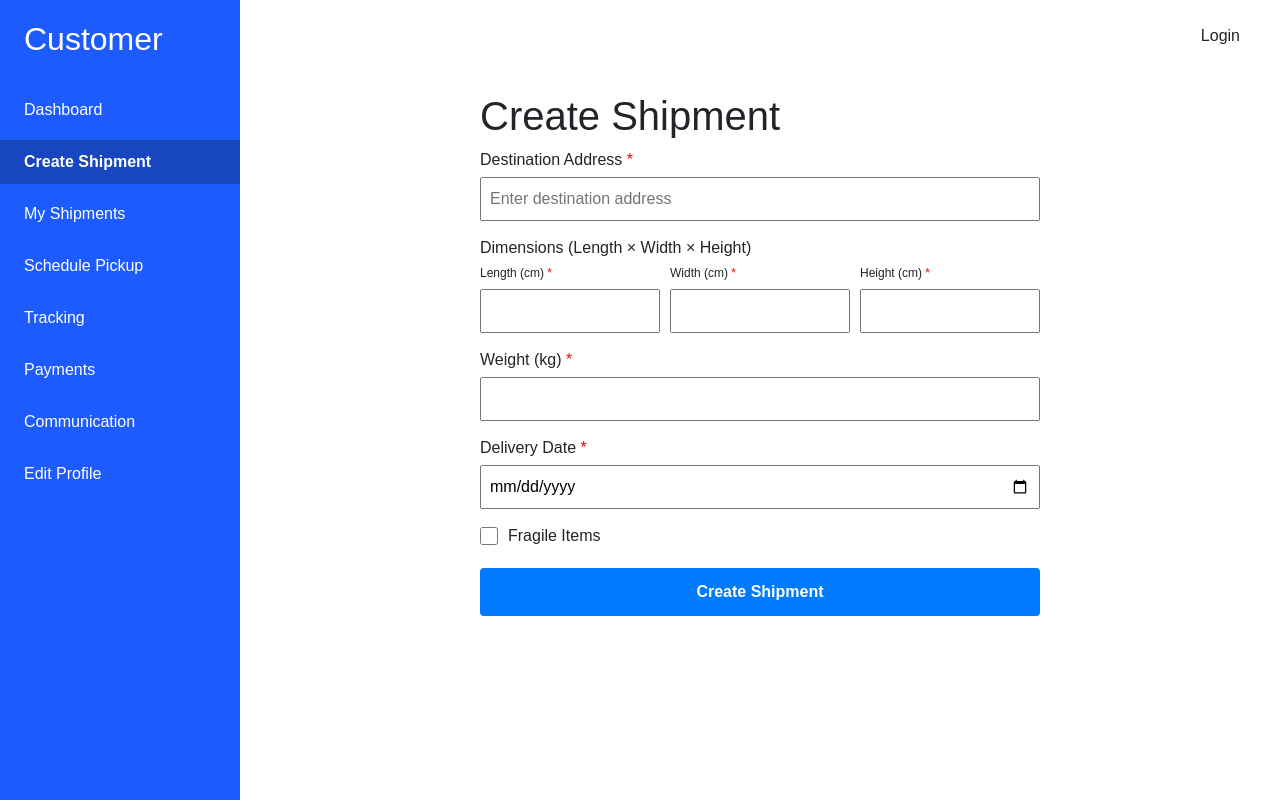
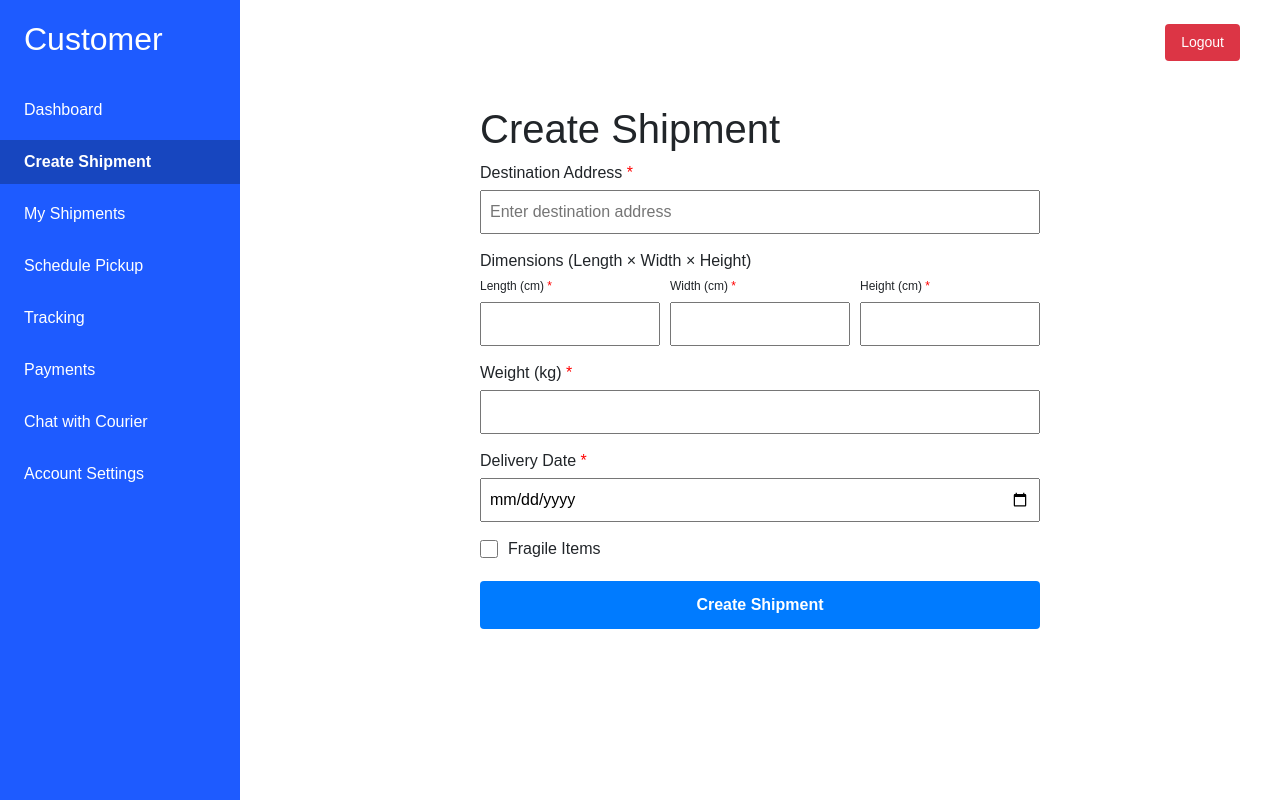
Before and after one commit to konnosvata/Group4_Online_Shipping_Management_System, a React (Create React App) app in the folder frontend/: page /customer/create-shipment in a window 1280 px wide. Built offline with nearby package versions, Linux system fonts and the light colour scheme.

Commit message:
Adjustments

```diff
--- a/frontend/src/layout/CustomerLayout.jsx
+++ b/frontend/src/layout/CustomerLayout.jsx
@@ -1,7 +1,14 @@
 import React from "react";
-import { NavLink, Outlet } from "react-router-dom";
+import { NavLink, Outlet, useNavigate } from "react-router-dom";
 
 const CustomerLayout = () => {
+  const navigate = useNavigate();
+
+  const handleLogout = () => {
+    localStorage.removeItem("user");
+    navigate("/");
+  };
+
   return (
     <div style={{ display: "flex", minHeight: "100vh", fontFamily: "sans-serif" }}>
       {/* sidebar */}
@@ -22,18 +29,32 @@ const CustomerLayout = () => {
           <SidebarLink to="/customer/schedule-pickup" label="Schedule Pickup" />
           <SidebarLink to="/customer/tracking" label="Tracking" />
           <SidebarLink to="/customer/payments" label="Payments" />
-          <SidebarLink to="/customer/chat" label="Communication" />
-          <SidebarLink to="/customer/settings" label="Edit Profile" />
+          <SidebarLink to="/customer/chat" label="Chat with Courier" />
+          <SidebarLink to="/customer/settings" label="Account Settings" />
         </nav>
       </aside>
 
       {/* main content */}
       <main style={{ flex: 1, padding: "24px 40px" }}>
         <div style={{ display: "flex", justifyContent: "flex-end", marginBottom: 24 }}>
-          <span>Login</span>
+          <button
+            onClick={handleLogout}
+            style={{
+              padding: "8px 16px",
+              backgroundColor: "#dc3545",
+              color: "white",
+              border: "none",
+              borderRadius: "4px",
+              cursor: "pointer",
+              fontSize: "14px",
+              fontWeight: "500"
+            }}
+          >
+            Logout
+          </button>
         </div>
 
-        {/* here each teammate’s page will be rendered */}
+        {/* here each teammate's page will be rendered */}
         <Outlet />
       </main>
     </div>
--- a/frontend/src/pages_customer/CreateShipment.jsx
+++ b/frontend/src/pages_customer/CreateShipment.jsx
@@ -1,4 +1,11 @@
 import React, { useState } from "react";
+
+const getTodayUTC2 = () => {
+  const now = new Date();
+  const offset = 2 * 60 * 60 * 1000;
+  const utc2Date = new Date(now.getTime() + offset);
+  return utc2Date.toISOString().split('T')[0];
+};
 
 export default function CreateShipment() {
   const [formData, setFormData] = useState({
@@ -30,6 +37,7 @@ export default function CreateShipment() {
     setLoading(true);
 
     try {
+      // Get the logged-in user
       const user = JSON.parse(localStorage.getItem("user"));
       if (!user) {
         setError("You must be logged in to create a shipment");
@@ -37,6 +45,7 @@ export default function CreateShipment() {
         return;
       }
 
+      // Validate required fields
       if (
         !formData.weight ||
         !formData.length ||
@@ -50,6 +59,7 @@ export default function CreateShipment() {
         return;
       }
 
+      // Convert numeric fields
       const shipmentData = {
         weight: parseFloat(formData.weight),
         length: parseFloat(formData.length),
@@ -61,6 +71,7 @@ export default function CreateShipment() {
         created_by: user.id,
       };
 
+      // Use direct backend URL for CORS compatibility
       const backendUrl = window.location.hostname === 'localhost'
         ? 'http://localhost:5000'
         : `http://${window.location.hostname}:5000`;
@@ -199,6 +210,7 @@ export default function CreateShipment() {
             name="date_to_deliver"
             value={formData.date_to_deliver}
             onChange={handleChange}
+            min={getTodayUTC2()}
             style={{ width: "100%", padding: "8px", marginTop: "5px" }}
             required
           />
--- a/frontend/src/pages_customer/activeShipments.jsx
+++ b/frontend/src/pages_customer/activeShipments.jsx
@@ -1,4 +1,11 @@
-import React, { useEffect, useState } from "react";
+import React, { useCallback, useEffect, useState } from "react";
+
+const getTodayUTC2 = () => {
+  const now = new Date();
+  const offset = 2 * 60 * 60 * 1000;
+  const utc2Date = new Date(now.getTime() + offset);
+  return utc2Date.toISOString().split('T')[0];
+};
 
 function ShipmentsPage() {
   const [shipments, setShipments] = useState([]);
@@ -14,11 +21,7 @@ function ShipmentsPage() {
     ? 'http://localhost:5000'
     : `http://${window.location.hostname}:5000`;
 
-  useEffect(() => {
-    fetchShipments(showHistory);
-  }, [showHistory]);
-
-  const fetchShipments = async (historyMode) => {
+  const fetchShipments = useCallback(async (historyMode) => {
     try {
       setLoading(true);
       const user = JSON.parse(localStorage.getItem("user"));
@@ -53,7 +56,11 @@ function ShipmentsPage() {
     } finally {
       setLoading(false);
     }
-  };
+  }, [backendUrl]);
+
+  useEffect(() => {
+    fetchShipments(showHistory);
+  }, [showHistory, fetchShipments]);
 
   const handleMenuToggle = (shipmentId) => {
     setMenuOpen(menuOpen === shipmentId ? null : shipmentId);
@@ -114,7 +121,7 @@ function ShipmentsPage() {
   };
 
   const confirmActionHandler = async () => {
-    const { type, shipmentId } = confirmAction;
+    const { shipmentId } = confirmAction;
 
     try {
       let endpoint = "/api/cancelShipment";
@@ -165,12 +172,7 @@ function ShipmentsPage() {
       {error && <p style={{ color: "red" }}>{error}</p>}
 
       {shipments.length === 0 ? (
-        <p>
-      {showHistory
-      ? "No shipment history found."
-      : "No active or pending shipments found."
-      }
-  </p>
+        <p>No active or pending shipments found.</p>
       ) : (
         shipments.map((ship) => (
           <div key={ship.shipment_id}>
@@ -243,6 +245,7 @@ function ShipmentsPage() {
                     type="date"
                     value={editForm.date_to_deliver || ""}
                     onChange={(e) => handleEditChange("date_to_deliver", e.target.value)}
+                    min={getTodayUTC2()}
                     style={{ width: "100%", padding: "8px", marginTop: "5px" }}
                   />
                 </div>
```
